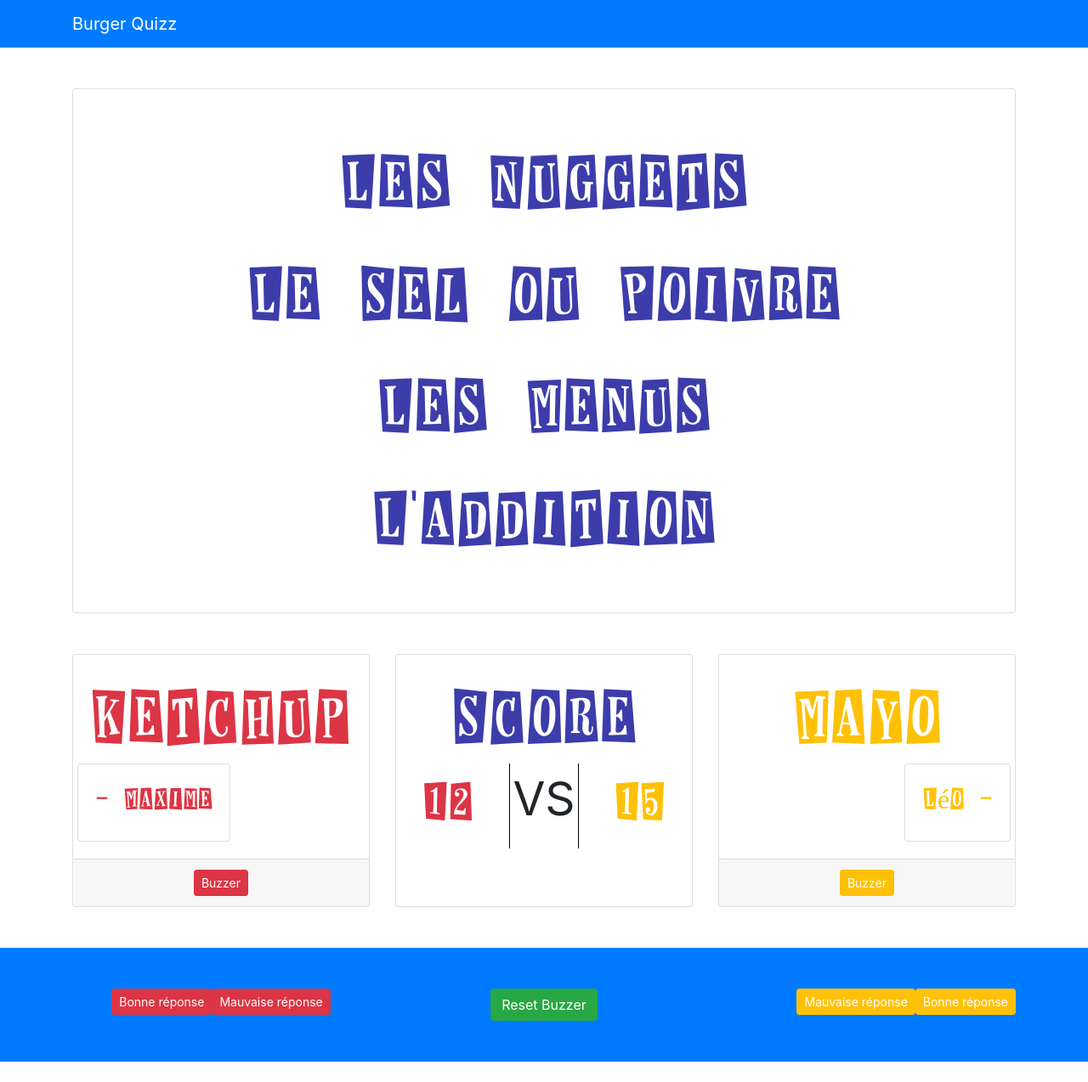
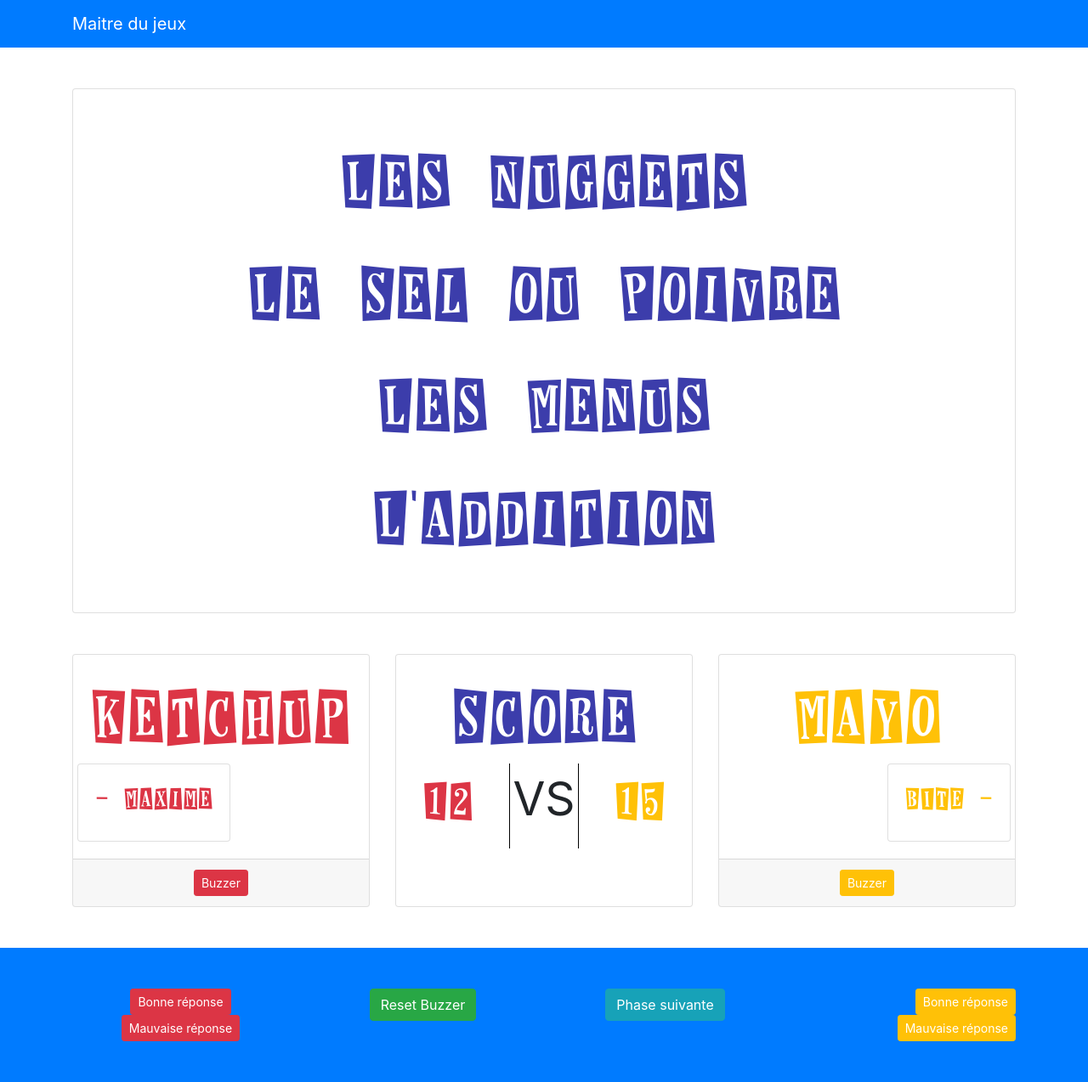
Before and after one commit to zapatox/BQ, a website: page front/index.html in a window 1280 px wide. Shown: the whole page at 85% size. Before the commit the page ends 1250 px from the top, so only its background shows below. Drawn offline with Linux system fonts and the light colour scheme.

Commit message:
Proto f
affichage
des scores,
des participants,
des phases de jeu
pannel de boutons maitre du jeu avec -validation/invalidation des reponses(pour ajout des points en fonction de la phase 1 ou 3 )
-passage a la phase suivante

```diff
--- a/front/index.html
+++ b/front/index.html
@@ -8,7 +8,7 @@
   <meta name="description" content="">
   <meta name="author" content="">
 
-  <title>Burger Quizz</title>
+  <title></title>
 
   <!-- Bootstrap core CSS -->
   <link href="vendor/bootstrap/css/bootstrap.min.css" rel="stylesheet">
@@ -24,7 +24,7 @@
   <!-- Navigation -->
   <nav class="navbar navbar-expand-lg navbar-dark bg-primary fixed-top">
     <div class="container">
-      <a class="navbar-brand" href="#">Burger Quizz</a>
+      <a class="navbar-brand" href="#">Maitre du jeux</a>
       <button class="navbar-toggler" type="button" data-toggle="collapse" data-target="#navbarResponsive" aria-controls="navbarResponsive" aria-expanded="false" aria-label="Toggle navigation">
         <span class="navbar-toggler-icon"></span>
       </button>
@@ -121,7 +121,7 @@
        <div class="flex text-right">
          <div class="card h-100">
            <div class="card-body text-right">
-            <h2 class="card-title mayo joueur text-right">Léo -</h2>
+            <h2 class="card-title mayo joueur text-right">BITE -</h2>
 
            </div>
          </div>
@@ -156,6 +156,10 @@
     <div class="col text-center">
     <a href="#" class="btn btn-success blanc margin-auto">Reset Buzzer</a>
     </div>
+	<div class="col text-center">
+    <a href="#" class="btn btn-info blanc margin-auto">Phase suivante</a>
+    </div>
+
     <div class="col text-center ">
           &nbsp; <a href="#" class="btn btn-mayo btn-sm float-right">Bonne réponse</a><a href="#" class="btn btn-mayo blanc btn-sm float-right">Mauvaise réponse</a>&nbsp;
 
```
